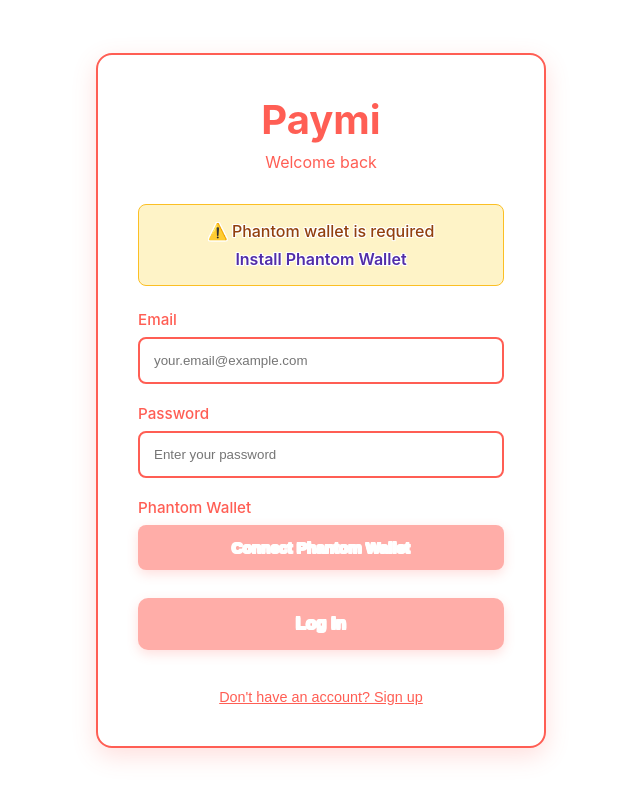
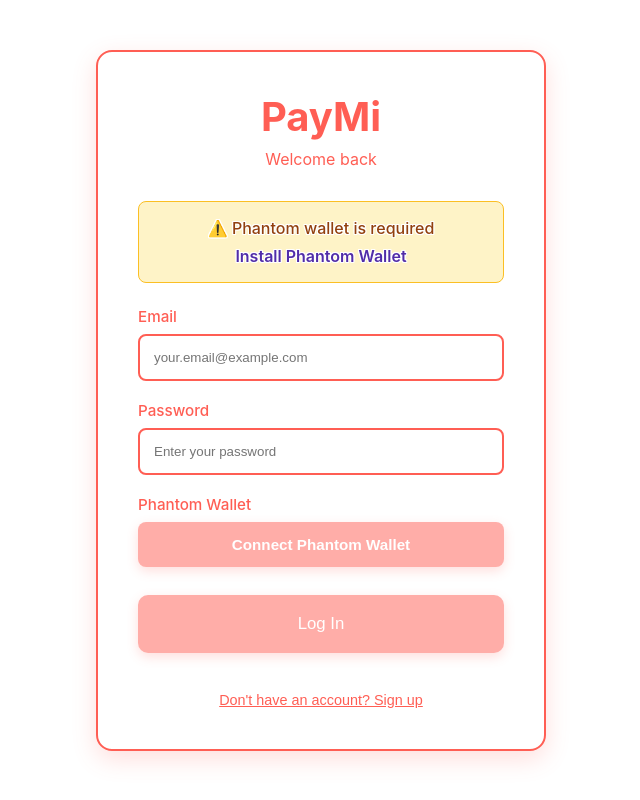
Before and after one commit to AlanSanjit/Paymi, a Next.js app: page /login in a window 1280 px wide. Shown: the whole page, without its empty margins (319-959 px from the left). Built offline with nearby package versions, Linux system fonts and the light colour scheme.

Commit message:
Fixing UI bugs

```diff
--- a/app/components/Navbar.css
+++ b/app/components/Navbar.css
@@ -67,19 +67,21 @@
 }
 
 .logout-btn {
-  background: #ef4444;
-  color: #ffffff;
-  border: none;
+  background: #FF5E54;
+  color: #FFFFFF;
+  border: 3px solid #FF5E54;
   padding: 0.5rem 1rem;
   border-radius: 8px;
   font-size: 1rem;
   font-weight: 500;
   cursor: pointer;
   transition: all 0.2s ease;
+  text-shadow: none;
 }
 
 .logout-btn:hover {
-  background: #dc2626;
+  background: #FF5E54;
+  opacity: 0.9;
   transform: translateY(-1px);
 }
 
--- a/app/components/Navbar.jsx
+++ b/app/components/Navbar.jsx
@@ -19,7 +19,7 @@
   return (
     <nav className="navbar">
       <Link href="/" className="navbar-logo">
-        <span className="logo-text">Paymi</span>
+        <span className="logo-text">PayMi</span>
       </Link>
       <div className="navbar-links">
         <Link href="/payments" className="navbar-link">
--- a/app/globals.css
+++ b/app/globals.css
@@ -4,7 +4,7 @@
   box-sizing: border-box;
 }
 
-/* Add text outline to all text elements with watermelon color */
+/* Add text outline to coral red text on white backgrounds only */
 h1, h2, h3, h4, h5, h6, p, span, div, label, a, li, td, th {
   text-shadow:
     -1px -1px 0 #FFFFFF,
@@ -17,7 +17,7 @@
     0 1px 0 #FFFFFF;
 }
 
-/* Remove outline from form inputs and buttons to avoid double outlines */
+/* Remove outline from form inputs */
 input[type="text"],
 input[type="email"],
 input[type="password"],
@@ -27,17 +27,18 @@
   text-shadow: none !important;
 }
 
-/* Buttons should keep outline for their text */
+/* Buttons with coral red background should have white text without outline */
 button {
-  text-shadow:
-    -1px -1px 0 #FFFFFF,
-    1px -1px 0 #FFFFFF,
-    -1px 1px 0 #FFFFFF,
-    1px 1px 0 #FFFFFF,
-    -1px 0 0 #FFFFFF,
-    1px 0 0 #FFFFFF,
-    0 -1px 0 #FFFFFF,
-    0 1px 0 #FFFFFF;
+  text-shadow: none;
+}
+
+/* White text on colored backgrounds should not have outline */
+[style*="background: #FF5E54"] *,
+[style*="background:#FF5E54"] *,
+.background-coral *,
+button[style*="background: #FF5E54"],
+button[style*="background:#FF5E54"] {
+  text-shadow: none !important;
 }
 
 body {
--- a/app/layout.jsx
+++ b/app/layout.jsx
@@ -4,7 +4,7 @@
 import './globals.css'
 
 export const metadata = {
-  title: 'Paymi - Split Receipts Effortlessly',
+  title: 'PayMi - Split Receipts Effortlessly',
   description: 'AI-powered receipt splitting application with Solana Pay integration',
 }
 
--- a/app/login/page.css
+++ b/app/login/page.css
@@ -197,14 +197,15 @@
   padding: 1rem;
   background: #FF5E54;
   color: #FFFFFF;
-  border: none;
+  border: 3px solid #FF5E54;
   border-radius: 10px;
   cursor: pointer;
   font-size: 1.05rem;
-  font-weight: 600;
+  font-weight: 500;
   transition: all 0.2s ease;
   box-shadow: 0 4px 12px rgba(255, 94, 84, 0.4);
   margin-top: 0.5rem;
+  text-shadow: none;
 }
 
 .submit-btn:hover:not(:disabled) {
--- a/app/login/page.jsx
+++ b/app/login/page.jsx
@@ -133,7 +133,7 @@
     <div className="login-page">
       <div className="login-container">
         <div className="login-card">
-          <h1 className="login-title">Paymi</h1>
+          <h1 className="login-title">PayMi</h1>
           <p className="login-subtitle">
             {isSignUp ? 'Create your account' : 'Welcome back'}
           </p>
--- a/app/page.css
+++ b/app/page.css
@@ -113,23 +113,15 @@
 .submit-btn {
   width: 100%;
   padding: 1rem 2rem;
-  border: none;
+  border: 3px solid #FF5E54;
   border-radius: 12px;
   background: #FF5E54;
   color: #FFFFFF;
   font-size: 1rem;
-  font-weight: 600;
+  font-weight: 500;
   cursor: pointer;
   transition: all 0.2s ease;
-  text-shadow:
-    -1px -1px 0 #FFFFFF,
-    1px -1px 0 #FFFFFF,
-    -1px 1px 0 #FFFFFF,
-    1px 1px 0 #FFFFFF,
-    -1px 0 0 #FFFFFF,
-    1px 0 0 #FFFFFF,
-    0 -1px 0 #FFFFFF,
-    0 1px 0 #FFFFFF;
+  text-shadow: none;
 }
 
 .submit-btn:hover:not(:disabled) {
```
Also changed, not shown: app/components/SplitBillModal.css (+25 -7 lines), app/page.jsx (+4 -3 lines).
